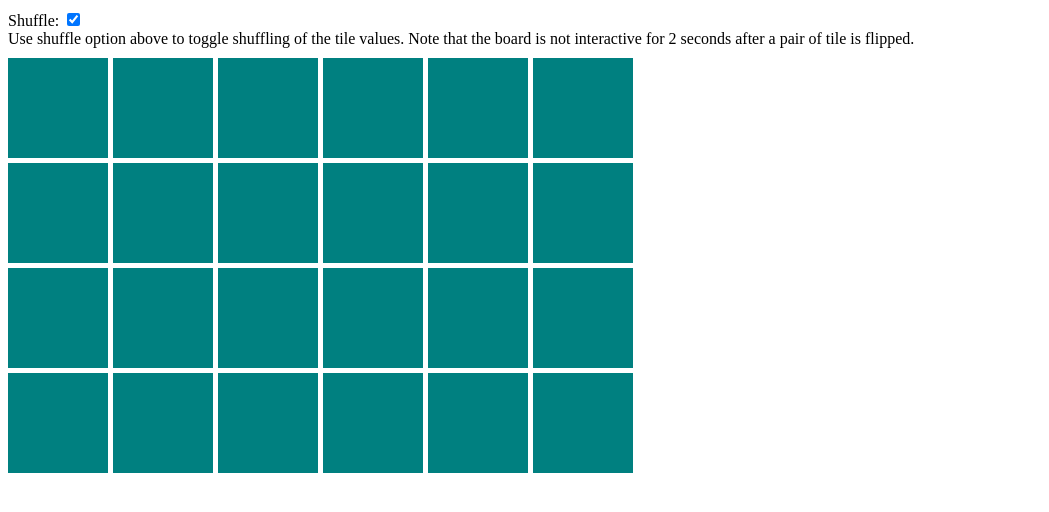
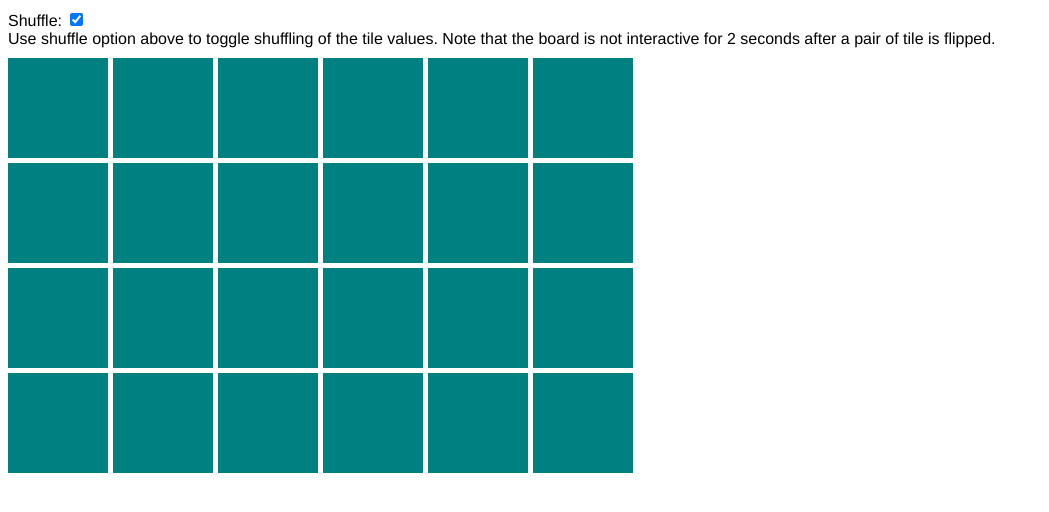
Before and after one commit to adevkota/memory-game, a website built with webpack: page src/index.html in a window 1280 px wide. Shown: the whole page, without its empty margins (0-1049 px from the left). Built offline with nearby package versions, Linux system fonts and the light colour scheme.

Commit message:
define a font family

```diff
--- a/src/styles.css
+++ b/src/styles.css
@@ -1,3 +1,6 @@
+body {
+	font-family: Helvetica, Arial, sans-serif;
+}
 #board{
 	display: grid;
 	grid-gap: 5px;
```
